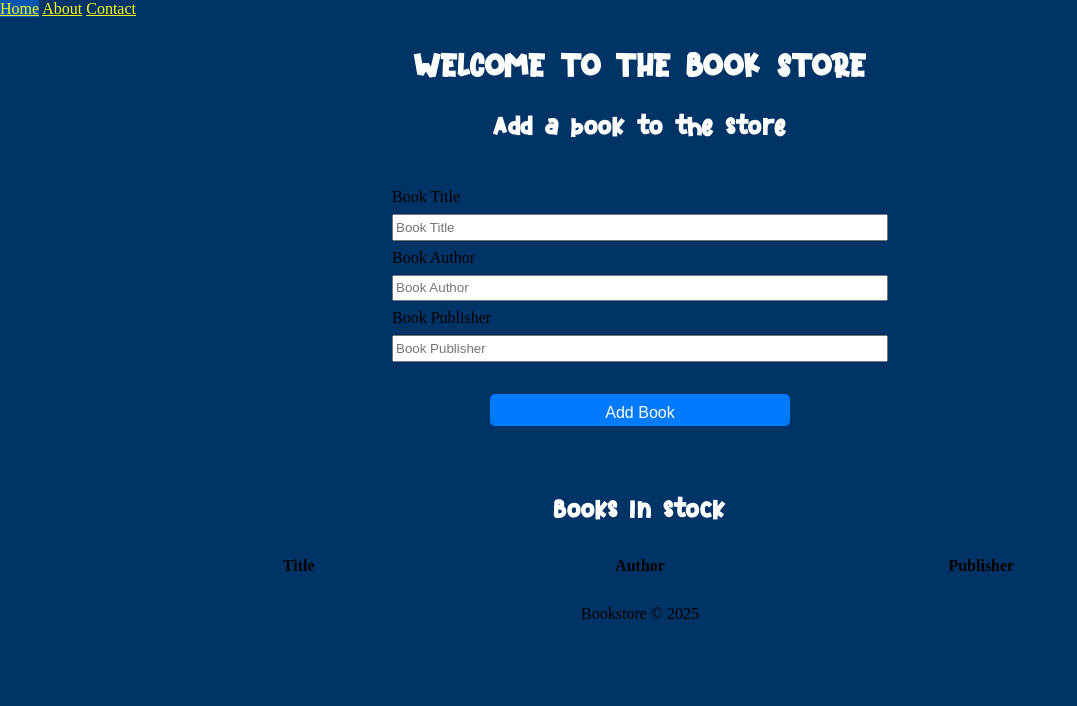
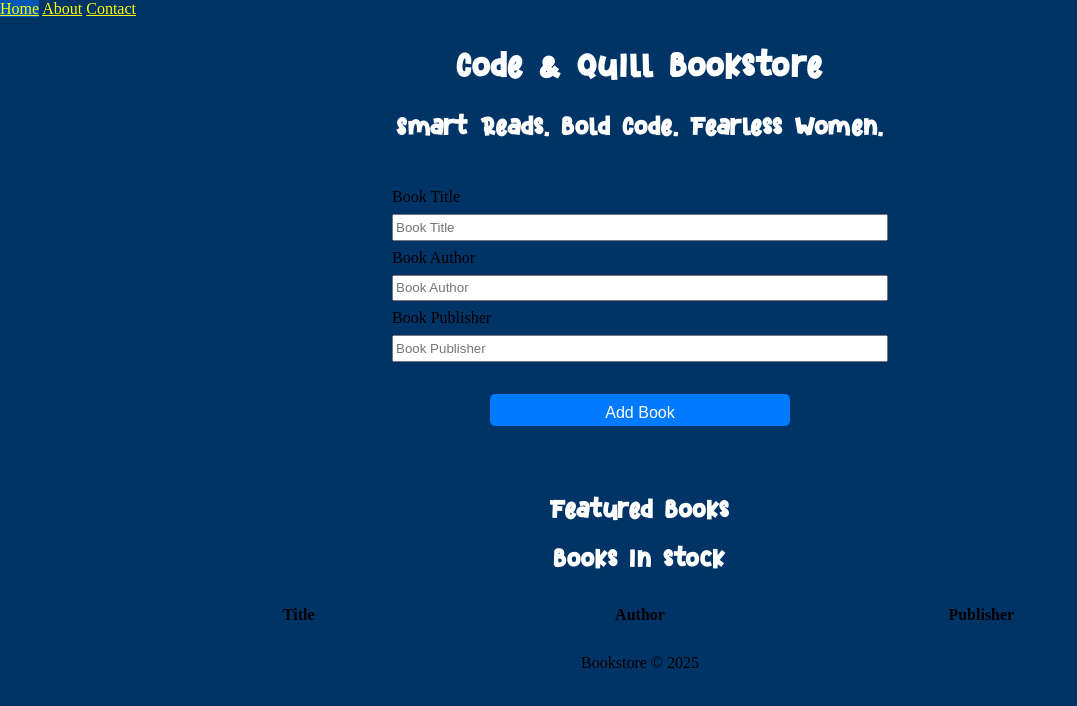
Before and after one commit to zinaldesai/p2t_domproject, a plain HTML site: page index.html in a window 1280 px wide. Shown: the whole page, without its empty margins (0-1077 px from the left). Drawn offline with Linux system fonts and the light colour scheme.

Commit message:
new name. new slogan. featured books.

```diff
--- a/index.html
+++ b/index.html
@@ -16,8 +16,8 @@
 </div>
 
   <main>
-    <h1>WELCOME TO THE BOOK STORE</h1>
-    <h2>Add a book to the store</h2>
+    <h1>Code & Quill Bookstore</h1>
+    <h2>Smart Reads. Bold Code. Fearless Women.</h2>
 
     <section class="form">
       <form id="bookForm">
@@ -46,6 +46,14 @@
      <!-- <div id="outputPublisher"></div> -->
     <!-- </div> -->
 
+    <!-- creates a new section on the page specifically for featured books. -->
+    <section>
+      <!--the header for the section-->
+            <h2>Featured Books</h2>
+      <!-- the empty container where I will insert book cards using javascript dynamically-->
+            <div class="featured-books" id="featured-books"></div>
+          </section>
+
      <section>
       <h2>Books in stock</h2>
       <div id="loading" style="display: none;">Loading...</div>
```
